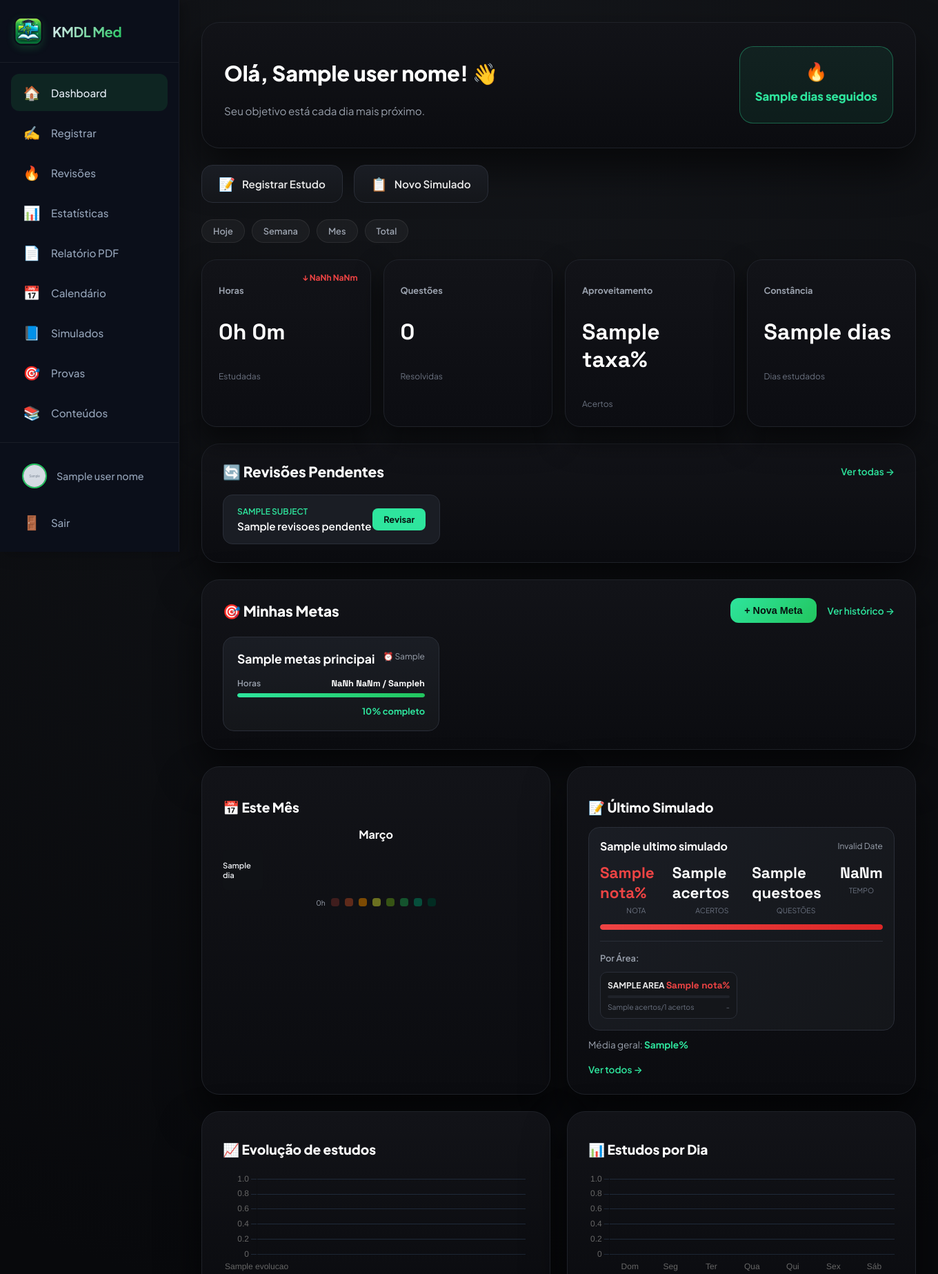
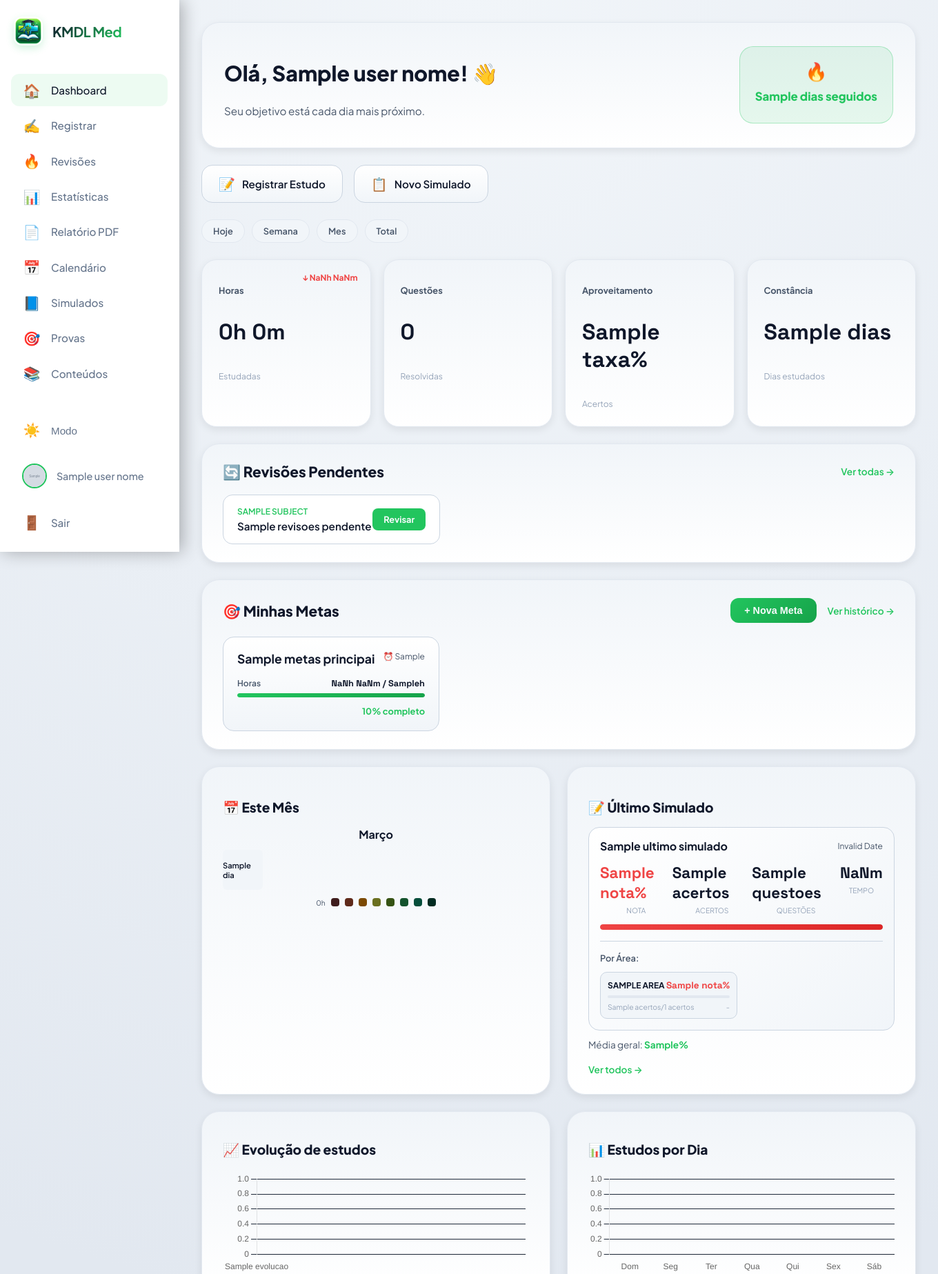
Before and after one commit to Kauesoaresz/KMDL-Med, a Node project: template src/views/app/dashboard.ejs in a window 1360 px wide. Shown: the top 1847 px of the page at 69% size. Run offline with Node 20 templates, Linux system fonts and the light colour scheme; the template is opened without the code that fills it: most values are stand-ins (such as "Sample title", 1, 10 or a date in 2020); grey boxes marked "Sample" are stand-in pictures; some libraries are stand-ins or nearby versions.

Commit message:
Versão 1.4.1

```diff
--- a/src/public/css/app/dashboard.css
+++ b/src/public/css/app/dashboard.css
@@ -11,9 +11,9 @@
    ================================ */
 
 .page-bg {
-  background: radial-gradient(circle at top, #14161a, #08090c 75%);
+  background: var(--page-bg);
   min-height: 100vh;
-  color: #eaeaea;
+  color: var(--text-primary);
   font-family: "Plus Jakarta Sans", system-ui, -apple-system, sans-serif;
 }
 
@@ -45,23 +45,23 @@
   align-items: center;
   gap: 24px;
 
-  background: linear-gradient(180deg, #121318, #0b0c10);
+  background: linear-gradient(180deg, var(--bg-tertiary), var(--bg-secondary));
   border-radius: 26px;
   padding: 28px 32px;
 
-  border: 1px solid #1f2229;
-  box-shadow: 0 30px 60px rgba(0,0,0,0.6);
+  border: 1px solid var(--border-color);
+  box-shadow: var(--shadow-card);
 }
 
 .welcome-text h1 {
   font-size: 1.9rem;
   font-weight: 800;
-  color: #ffffff;
+  color: var(--text-primary);
 }
 
 .welcome-text p {
   font-size: 0.95rem;
-  color: #9aa1ad;
+  color: var(--text-secondary);
   margin-top: 4px;
 }
 
@@ -75,8 +75,8 @@
   padding: 18px 22px;
   border-radius: 20px;
 
-  background: rgba(46,229,157,0.08);
-  border: 1px solid rgba(46,229,157,0.35);
+  background: var(--accent-bg);
+  border: 1px solid var(--accent-border);
 }
 
 .streak-fire {
@@ -86,7 +86,7 @@
 .streak-box strong {
   font-size: 1.05rem;
   font-weight: 800;
-  color: #2ee59d;
+  color: var(--accent);
 }
 
 .streak-week {
@@ -122,11 +122,11 @@
   padding: 14px 24px;
   border-radius: 16px;
 
-  background: linear-gradient(180deg, #1a1d24, #14161a);
-  border: 1px solid #2a2e38;
+  background: linear-gradient(180deg, var(--bg-card), var(--bg-tertiary));
+  border: 1px solid var(--border-color-light);
 
   text-decoration: none;
-  color: #eaeaea;
+  color: var(--text-primary);
   font-weight: 600;
   font-size: 0.95rem;
 
@@ -160,22 +160,22 @@
   font-weight: 600;
 
   text-decoration: none;
-  color: #9aa1ad;
+  color: var(--text-secondary);
 
-  background: rgba(255,255,255,0.04);
-  border: 1px solid rgba(255,255,255,0.08);
+  background: var(--bg-tertiary);
+  border: 1px solid var(--border-color);
 
   transition: all 0.15s ease;
 }
 
 .filter-btn:hover {
-  color: #ffffff;
-  border-color: rgba(255,255,255,0.25);
+  color: var(--text-primary);
+  border-color: var(--accent);
 }
 
 .filter-btn.active {
-  background: #2ee59d;
-  color: #07110f;
+  background: var(--accent);
+  color: var(--bg-primary);
   border-color: transparent;
 }
 
@@ -192,31 +192,31 @@
 .card.kpi {
   position: relative;
 
-  background: linear-gradient(180deg, #121318, #0c0d12);
+  background: linear-gradient(180deg, var(--bg-tertiary), var(--bg-secondary));
   border-radius: 22px;
   padding: 24px;
 
-  border: 1px solid #1f2229;
-  box-shadow: 0 20px 40px rgba(0,0,0,0.55);
+  border: 1px solid var(--border-color);
+  box-shadow: var(--shadow-card);
 }
 
 .card.kpi h3 {
   font-size: 0.8rem;
   font-weight: 700;
-  color: #9aa1ad;
+  color: var(--text-secondary);
   margin-bottom: 6px;
 }
 
 .card.kpi .value {
   font-size: 2rem;
   font-weight: 800;
-  color: #ffffff;
+  color: var(--text-primary);
   font-family: "Space Grotesk", sans-serif;
 }
 
 .card.kpi .label {
   font-size: 0.75rem;
-  color: #6b7280;
+  color: var(--text-muted);
 }
 
 .card.kpi .extra {
@@ -269,21 +269,21 @@
 
 .progress-bar {
   height: 10px;
-  background: #1f2229;
+  background: var(--border-color);
   border-radius: 999px;
   overflow: hidden;
 }
 
 .progress-fill {
   height: 100%;
-  background: linear-gradient(90deg, #2ee59d, #22c55e);
+  background: linear-gradient(90deg, var(--accent), var(--accent-hover));
   border-radius: 999px;
   transition: width 0.5s ease;
 }
 
 .meta-text {
   font-size: 0.8rem;
-  color: #9aa1ad;
+  color: var(--text-secondary);
   margin: 0;
 }
 
@@ -292,12 +292,12 @@
    ================================ */
 
 .dashboard-section {
-  background: linear-gradient(180deg, #121318, #0b0c10);
+  background: linear-gradient(180deg, var(--bg-tertiary), var(--bg-secondary));
   border-radius: 26px;
   padding: 26px 30px;
 
-  border: 1px solid #1f2229;
-  box-shadow: 0 30px 60px rgba(0,0,0,0.6);
+  border: 1px solid var(--border-color);
+  box-shadow: var(--shadow-card);
 }
 
 .section-header {
@@ -311,12 +311,12 @@
   font-size: 1.3rem;
   font-weight: 800;
   margin: 0;
-  color: #ffffff;
+  color: var(--text-primary);
 }
 
 .section-link {
   font-size: 0.85rem;
-  color: #2ee59d;
+  color: var(--accent);
   text-decoration: none;
   font-weight: 600;
 }
@@ -338,8 +338,8 @@
 
   padding: 16px 20px;
   border-radius: 14px;
-  background: #1a1d24;
-  border: 1px solid #2a2e38;
+  background: var(--bg-card);
+  border: 1px solid var(--border-color-light);
 }
 
 .revisao-info {
@@ -350,22 +350,22 @@
 
 .revisao-materia {
   font-size: 0.75rem;
-  color: #2ee59d;
+  color: var(--accent);
   font-weight: 600;
   text-transform: uppercase;
 }
 
 .revisao-topico {
   font-size: 0.95rem;
-  color: #ffffff;
+  color: var(--text-primary);
   font-weight: 600;
 }
 
 .revisao-btn {
   padding: 8px 16px;
   border-radius: 8px;
-  background: #2ee59d;
-  color: #07110f;
+  background: var(--accent);
+  color: var(--bg-primary);
   text-decoration: none;
   font-size: 0.8rem;
   font-weight: 700;
@@ -388,12 +388,12 @@
 }
 
 .dashboard-card {
-  background: linear-gradient(180deg, #121318, #0b0c10);
+  background: linear-gradient(180deg, var(--bg-tertiary), var(--bg-secondary));
   border-radius: 26px;
   padding: 26px 30px;
 
-  border: 1px solid #1f2229;
-  box-shadow: 0 30px 60px rgba(0,0,0,0.6);
+  border: 1px solid var(--border-color);
+  box-shadow: var(--shadow-card);
 }
 
 .dashboard-card h2,
@@ -401,7 +401,7 @@
   font-size: 1.2rem;
   font-weight: 800;
   margin-bottom: 20px;
-  color: #ffffff;
+  color: var(--text-primary);
 }
 
 .dashboard-card h3 {
@@ -418,7 +418,7 @@
 .calendar-month {
   font-size: 1rem;
   font-weight: 700;
-  color: #ffffff;
+  color: var(--text-primary);
   text-align: center;
 }
 
@@ -436,8 +436,8 @@
   font-size: 0.7rem;
   font-weight: 600;
   border-radius: 6px;
-  background: #101216;
-  color: #e5e7eb;
+  background: var(--bg-tertiary);
+  color: var(--text-primary);
   position: relative;
 }
 
@@ -473,7 +473,7 @@
   align-items: center;
   gap: 8px;
   font-size: 0.65rem;
-  color: #9aa1ad;
+  color: var(--text-secondary);
   flex-wrap: wrap;
 }
 
@@ -495,10 +495,10 @@
 
 /* Simulados Card */
 .simulado-main {
-  background: linear-gradient(135deg, #1a1d24, #14161a);
+  background: linear-gradient(135deg, var(--bg-card), var(--bg-tertiary));
   border-radius: 16px;
   padding: 16px;
-  border: 1px solid #2a2e38;
+  border: 1px solid var(--border-color-light);
 }
 
 .simulado-header {
@@ -511,12 +511,12 @@
 .simulado-nome {
   font-size: 1rem;
   font-weight: 700;
-  color: #ffffff;
+  color: var(--text-primary);
 }
 
 .simulado-data {
   font-size: 0.75rem;
-  color: #9aa1ad;
+  color: var(--text-secondary);
 }
 
 .simulado-stats {
@@ -536,22 +536,22 @@
   font-size: 1.4rem;
   font-weight: 800;
   font-family: "Space Grotesk", sans-serif;
-  color: #ffffff;
+  color: var(--text-primary);
 }
 
-.stat-value.alta { color: #2ee59d; }
-.stat-value.media { color: #f0c75e; }
-.stat-value.baixa { color: #ef4444; }
+.stat-value.alta { color: var(--success); }
+.stat-value.media { color: var(--warning); }
+.stat-value.baixa { color: var(--danger); }
 
 .stat-label {
   font-size: 0.65rem;
-  color: #6b7280;
+  color: var(--text-muted);
   text-transform: uppercase;
 }
 
 .simulado-bar {
   height: 8px;
-  background: #1f2229;
+  background: var(--border-color);
   border-radius: 999px;
   overflow: hidden;
 }
@@ -562,24 +562,24 @@
   transition: width 0.5s ease;
 }
 
-.simulado-bar-fill.alta { background: linear-gradient(90deg, #2ee59d, #22c55e); }
+.simulado-bar-fill.alta { background: linear-gradient(90deg, var(--accent), var(--accent-hover)); }
 .simulado-bar-fill.media { background: linear-gradient(90deg, #f0c75e, #eab308); }
-.simulado-bar-fill.baixa { background: linear-gradient(90deg, #ef4444, #dc2626); }
+.simulado-bar-fill.baixa { background: linear-gradient(90deg, var(--danger), #dc2626); }
 
 .simulado-media {
   font-size: 0.85rem;
-  color: #9aa1ad;
+  color: var(--text-secondary);
   margin-top: 12px;
   margin-bottom: 16px;
 }
 
 .simulado-media strong {
-  color: #2ee59d;
+  color: var(--accent);
 }
 
 .card-link {
   font-size: 0.85rem;
-  color: #2ee59d;
+  color: var(--accent);
   text-decoration: none;
   font-weight: 600;
 }
@@ -592,13 +592,13 @@
 .simulado-areas {
   margin-top: 16px;
   padding-top: 16px;
-  border-top: 1px solid #2a2e38;
+  border-top: 1px solid var(--border-color-light);
 }
 
 .areas-title {
   font-size: 0.8rem;
   font-weight: 600;
-  color: #9aa1ad;
+  color: var(--text-secondary);
   display: block;
   margin-bottom: 12px;
 }
@@ -610,10 +610,10 @@
 }
 
 .area-item {
-  background: #14161a;
+  background: var(--bg-tertiary);
   border-radius: 10px;
   padding: 10px;
-  border: 1px solid #2a2e38;
+  border: 1px solid var(--border-color-light);
 }
 
 .area-header {
@@ -635,13 +635,13 @@
   font-family: "Space Grotesk", sans-serif;
 }
 
-.area-nota.alta { color: #2ee59d; }
-.area-nota.media { color: #f0c75e; }
-.area-nota.baixa { color: #ef4444; }
+.area-nota.alta { color: var(--success); }
+.area-nota.media { color: var(--warning); }
+.area-nota.baixa { color: var(--danger); }
 
 .area-bar {
   height: 4px;
-  background: #1f2229;
+  background: var(--border-color);
   border-radius: 999px;
   overflow: hidden;
   margin-bottom: 6px;
@@ -657,7 +657,7 @@
   display: flex;
   justify-content: space-between;
   font-size: 0.65rem;
-  color: #6b7280;
+  color: var(--text-muted);
 }
 
 .empty-state-small {
@@ -1098,9 +1098,9 @@
 .btn-criar-meta {
   padding: 10px 20px;
   border-radius: 12px;
-  background: linear-gradient(135deg, #2ee59d, #22c55e);
+  background: linear-gradient(135deg, var(--accent), var(--accent-hover));
   border: none;
-  color: #07110f;
+  color: var(--bg-primary);
   font-weight: 700;
   font-size: 0.9rem;
   cursor: pointer;
@@ -1119,17 +1119,17 @@
 }
 
 .meta-card-dashboard {
-  background: linear-gradient(180deg, #1a1d24, #14161a);
+  background: linear-gradient(180deg, var(--bg-card), var(--bg-tertiary));
   border-radius: 16px;
   padding: 20px;
-  border: 1px solid #2a2e38;
+  border: 1px solid var(--border-color-light);
   transition: all 0.2s ease;
 }
 
 .meta-card-dashboard:hover {
-  border-color: #2ee59d;
+  border-color: var(--accent);
   transform: translateY(-2px);
-  box-shadow: 0 8px 24px rgba(46, 229, 157, 0.15);
+  box-shadow: var(--shadow-hover);
 }
 
 .meta-card-dashboard .meta-card-header {
@@ -1142,12 +1142,12 @@
 .meta-card-dashboard .meta-nome {
   font-size: 1.1rem;
   font-weight: 700;
-  color: #ffffff;
+  color: var(--text-primary);
 }
 
 .meta-card-dashboard .meta-prazo {
   font-size: 0.75rem;
-  color: #9aa1ad;
+  color: var(--text-secondary);
   white-space: nowrap;
 }
 
@@ -1172,27 +1172,27 @@
 
 .meta-card-dashboard .progress-label {
   font-size: 0.75rem;
-  color: #9aa1ad;
+  color: var(--text-secondary);
   font-weight: 600;
 }
 
 .meta-card-dashboard .progress-values {
   font-size: 0.8rem;
-  color: #ffffff;
+  color: var(--text-primary);
   font-weight: 700;
   font-family: "Space Grotesk", sans-serif;
 }
 
 .meta-card-dashboard .progress-bar {
   height: 6px;
-  background: #1f2229;
+  background: var(--border-color);
   border-radius: 999px;
   overflow: hidden;
 }
 
 .meta-card-dashboard .progress-fill {
   height: 100%;
-  background: linear-gradient(90deg, #2ee59d, #22c55e);
+  background: linear-gradient(90deg, var(--accent), var(--accent-hover));
   border-radius: 999px;
 }
 
@@ -1204,24 +1204,24 @@
 .meta-card-dashboard .meta-progresso-total {
   font-size: 0.8rem;
   font-weight: 700;
-  color: #2ee59d;
+  color: var(--accent);
 }
 
 .metas-empty {
   text-align: center;
   padding: 30px 20px;
-  background: linear-gradient(180deg, #1a1d24, #14161a);
+  background: linear-gradient(180deg, var(--bg-card), var(--bg-tertiary));
   border-radius: 16px;
-  border: 1px dashed #2a2e38;
+  border: 1px dashed var(--border-color);
 }
 
 .metas-empty p {
-  color: #9aa1ad;
+  color: var(--text-secondary);
   margin: 0;
 }
 
 .metas-hint {
   font-size: 0.85rem;
-  color: #6b7280 !important;
+  color: var(--text-muted) !important;
   margin-top: 8px !important;
 }
--- a/src/public/css/components/sidebar.css
+++ b/src/public/css/components/sidebar.css
@@ -4,6 +4,7 @@
    ===================================================== */
 
 :root{
+  /* Base sidebar variables - will use theme variables */
   --sidebar-bg: #0b0f1a;
   --sidebar-hover: rgba(34, 197, 94, 0.12);
   --sidebar-accent: #22c55e;
@@ -11,6 +12,15 @@
   --sidebar-text-muted: #94a3b8;
   --sidebar-width: 260px;
   --sidebar-width-collapsed: 72px;
+}
+
+/* Light theme overrides for sidebar */
+[data-theme="light"] {
+  --sidebar-bg: #ffffff;
+  --sidebar-hover: rgba(34, 197, 94, 0.08);
+  --sidebar-accent: #22c55e;
+  --sidebar-text: #0f172a;
+  --sidebar-text-muted: #64748b;
 }
 
 *{
@@ -351,3 +361,65 @@
     display: none;
   }
 }
+
+/* =====================================================
+   THEME TOGGLE BUTTON
+   ===================================================== */
+
+.theme-toggle {
+  display: flex;
+  align-items: center;
+  gap: 14px;
+  padding: 14px 16px;
+  margin: 0 4px;
+  border-radius: 12px;
+  text-decoration: none !important;
+  font-size: 0.95rem !important;
+  font-weight: 500 !important;
+  transition: all 0.2s ease;
+  position: relative;
+  overflow: hidden;
+  background: transparent !important;
+  border: none;
+  cursor: pointer;
+  width: 100%;
+  color: var(--sidebar-text-muted);
+}
+
+.theme-toggle:hover {
+  background: var(--sidebar-hover) !important;
+  color: var(--sidebar-text) !important;
+}
+
+.theme-toggle .theme-icon {
+  font-size: 1.25rem;
+  width: 28px;
+  text-align: center;
+  flex-shrink: 0;
+  transition: transform 0.3s ease, opacity 0.3s ease;
+}
+
+.theme-toggle .theme-label {
+  font-size: 0.95rem;
+  font-weight: 500;
+  white-space: nowrap;
+  margin: 0;
+  color: inherit !important;
+}
+
+/* Show/hide icons based on theme */
+.theme-toggle .theme-icon-dark {
+  display: inline-block;
+}
+
+.theme-toggle .theme-icon-light {
+  display: none;
+}
+
+[data-theme="light"] .theme-toggle .theme-icon-dark {
+  display: none;
+}
+
+[data-theme="light"] .theme-toggle .theme-icon-light {
+  display: inline-block;
+}
--- /dev/null
+++ b/src/public/css/components/theme.css
@@ -0,0 +1,103 @@
+/* =====================================================
+   KMed | Theme System (Light/Dark Mode)
+   CSS Variables for consistent theming
+   ===================================================== */
+
+/* Default: Dark Theme */
+:root {
+  /* Backgrounds */
+  --bg-primary: #08090c;
+  --bg-secondary: #0b0c10;
+  --bg-tertiary: #121318;
+  --bg-card: #14161a;
+  --bg-card-hover: #1a1d24;
+
+  /* Text */
+  --text-primary: #eaeaea;
+  --text-secondary: #9aa1ad;
+  --text-muted: #6b7280;
+
+  /* Borders */
+  --border-color: #1f2229;
+  --border-color-light: #2a2e38;
+
+  /* Accent (Green) */
+  --accent: #2ee59d;
+  --accent-hover: #26c992;
+  --accent-bg: rgba(46, 229, 157, 0.08);
+  --accent-border: rgba(46, 229, 157, 0.35);
+
+  /* Status Colors */
+  --success: #2ee59d;
+  --warning: #f0c75e;
+  --danger: #ef4444;
+
+  /* Sidebar */
+  --sidebar-bg: #0b0f1a;
+  --sidebar-text: #e5ecf6;
+  --sidebar-text-muted: #94a3b8;
+
+  /* Shadows */
+  --shadow-card: 0 20px 40px rgba(0, 0, 0, 0.55);
+  --shadow-hover: 0 8px 24px rgba(46, 229, 157, 0.15);
+
+  /* Page Background */
+  --page-bg: radial-gradient(circle at top, #14161a, #08090c 75%);
+}
+
+/* Light Theme */
+[data-theme="light"] {
+  /* Backgrounds */
+  --bg-primary: #f8fafc;
+  --bg-secondary: #ffffff;
+  --bg-tertiary: #f1f5f9;
+  --bg-card: #ffffff;
+  --bg-card-hover: #f8fafc;
+
+  /* Text */
+  --text-primary: #0f172a;
+  --text-secondary: #475569;
+  --text-muted: #94a3b8;
+
+  /* Borders */
+  --border-color: #e2e8f0;
+  --border-color-light: #cbd5e1;
+
+  /* Accent (Green - same for brand consistency) */
+  --accent: #22c55e;
+  --accent-hover: #16a34a;
+  --accent-bg: rgba(34, 197, 94, 0.1);
+  --accent-border: rgba(34, 197, 94, 0.3);
+
+  /* Status Colors */
+  --success: #22c55e;
+  --warning: #f59e0b;
+  --danger: #ef4444;
+
+  /* Sidebar */
+  --sidebar-bg: #ffffff;
+  --sidebar-text: #0f172a;
+  --sidebar-text-muted: #64748b;
+
+  /* Shadows */
+  --shadow-card: 0 4px 12px rgba(0, 0, 0, 0.08);
+  --shadow-hover: 0 8px 24px rgba(34, 197, 94, 0.15);
+
+  /* Page Background */
+  --page-bg: radial-gradient(circle at top, #f1f5f9, #e2e8f0 75%);
+}
+
+/* Smooth transition for theme changes */
+body,
+body * {
+  transition: background-color 0.3s ease,
+              color 0.3s ease,
+              border-color 0.3s ease,
+              box-shadow 0.3s ease;
+}
+
+/* Prevent transition on page load */
+body.no-transition,
+body.no-transition * {
+  transition: none !important;
+}
--- a/src/views/app/dashboard.ejs
+++ b/src/views/app/dashboard.ejs
@@ -5,11 +5,23 @@
   <meta name="viewport" content="width=device-width, initial-scale=1.0" />
   <title>KMed | Dashboard</title>
 
+  <!-- Prevent flash of wrong theme -->
+  <script>
+    (function() {
+      const savedTheme = localStorage.getItem('kmed-theme');
+      const prefersDark = window.matchMedia('(prefers-color-scheme: dark)').matches;
+      if (!savedTheme && !prefersDark || savedTheme === 'light') {
+        document.documentElement.setAttribute('data-theme', 'light');
+      }
+    })();
+  </script>
+
   <link rel="preconnect" href="https://fonts.googleapis.com">
   <link rel="preconnect" href="https://fonts.gstatic.com" crossorigin>
   <link href="https://fonts.googleapis.com/css2?family=Plus+Jakarta+Sans:wght@400;500;600;700;800&family=Space+Grotesk:wght@400;500;600;700&display=swap" rel="stylesheet">
 
   <link rel="stylesheet" href="/public/css/components/sidebar.css" />
+  <link rel="stylesheet" href="/public/css/components/theme.css" />
   <link rel="stylesheet" href="/public/css/app/dashboard.css" />
 
   <!-- Chart.js -->
--- a/src/views/partials/sidebar.ejs
+++ b/src/views/partials/sidebar.ejs
@@ -71,6 +71,13 @@
   <!-- FOOTER -->
   <div class="sidebar-footer">
 
+    <!-- Theme Toggle Button -->
+    <button class="theme-toggle" id="themeToggle" aria-label="Alternar Tema">
+      <span class="theme-icon theme-icon-dark">🌙</span>
+      <span class="theme-icon theme-icon-light">☀️</span>
+      <p class="theme-label">Modo</p>
+    </button>
+
     <a href="/perfil" class="item profile">
       <img src="<%= userFoto || '/public/img/avatar-default.png' %>">
       <p><%= userNome || 'Usuário' %></p>
@@ -86,3 +93,41 @@
 </aside>
 
 <script src="/public/js/app/sidebar.js"></script>
+
+<!-- Theme Toggle Script -->
+<script>
+  (function() {
+    const toggle = document.getElementById('themeToggle');
+    const html = document.documentElement;
+
+    // Check for saved theme preference or default to dark
+    const savedTheme = localStorage.getItem('kmed-theme');
+    const prefersDark = window.matchMedia('(prefers-color-scheme: dark)').matches;
+    const currentTheme = savedTheme || (prefersDark ? 'dark' : 'dark');
+
+    // Apply theme on load
+    if (currentTheme === 'light') {
+      html.setAttribute('data-theme', 'light');
+    }
+
+    // Remove no-transition class after load
+    window.addEventListener('load', function() {
+      document.body.classList.remove('no-transition');
+    });
+
+    // Toggle click handler
+    if (toggle) {
+      toggle.addEventListener('click', function() {
+        const isLight = html.getAttribute('data-theme') === 'light';
+
+        if (isLight) {
+          html.removeAttribute('data-theme');
+          localStorage.setItem('kmed-theme', 'dark');
+        } else {
+          html.setAttribute('data-theme', 'light');
+          localStorage.setItem('kmed-theme', 'light');
+        }
+      });
+    }
+  })();
+</script>
```
Also changed, not shown: other parts of src/public/css/app/dashboard.css (+28 -28 lines), TODO.md (added, +107 -0 lines).
